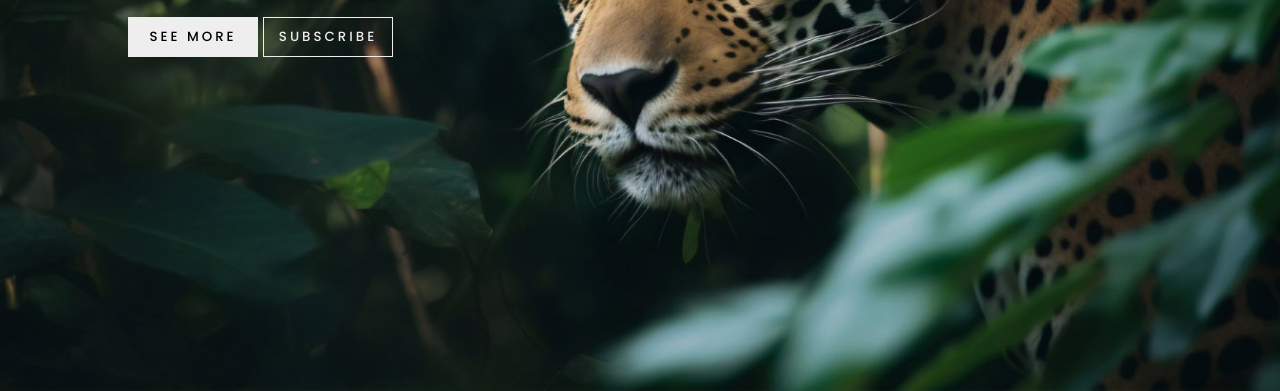
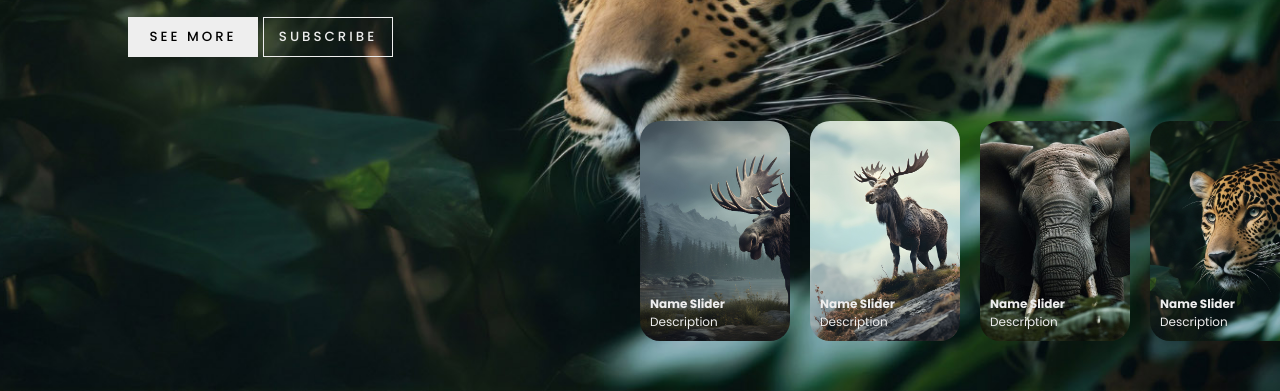
Before and after one commit to Jaymieblaze/Slider-Project, a plain HTML site: page index.html in a window 1280 px wide. Shown: the part 409-800 px from the top of the page. Drawn offline with Linux system fonts and the light colour scheme.

Commit message:
Thumbnails- HTML AND CSS

```diff
--- a/assets/style.css
+++ b/assets/style.css
@@ -101,3 +101,39 @@ header a{
     color: #eee;
     border: 1px solid #eee;
 }
+
+/* thumbnail */
+.thumbnail{
+    position: absolute;
+    bottom: 50px;
+    left: 50%;
+    width: max-content;
+    z-index: 100;
+    display: flex;
+    gap: 20px;
+}
+
+.thumbnail .item{
+    width: 150px;
+    height: 220px;
+    flex-shrink: 0; /* prevent shrinking on small screens*/
+    position: relative;
+}
+
+.thumbnail .item img{
+    width: 100%;
+    height: 100%;
+    object-fit: cover;
+    border-radius: 20px;
+}
+
+.thumbnail .item .content{
+    position: absolute;
+    bottom: 10px;
+    left: 10px;
+    right: 10px;
+}
+
+.thumbnail .item .content .title{
+    font-weight: bold;
+}
--- a/index.html
+++ b/index.html
@@ -79,6 +79,59 @@
             </div>
 
         </div>
+
+        <!-- thumbnail -->
+        <div class="thumbnail">
+
+            <div class="item">
+                <img src="assets/images/img1.jpg" alt="image1">
+                <div class="content">
+                    <div class="title">
+                        Name Slider
+                    </div>
+                    <div class="des">
+                        Description
+                    </div>
+                </div>
+            </div>
+
+            <div class="item">
+                <img src="assets/images/img2.jpg" alt="image1">
+                <div class="content">
+                    <div class="title">
+                        Name Slider
+                    </div>
+                    <div class="des">
+                        Description
+                    </div>
+                </div>
+            </div>
+
+            <div class="item">
+                <img src="assets/images/img3.jpg" alt="image1">
+                <div class="content">
+                    <div class="title">
+                        Name Slider
+                    </div>
+                    <div class="des">
+                        Description
+                    </div>
+                </div>
+            </div>
+
+            <div class="item">
+                <img src="assets/images/img4.jpg" alt="image1">
+                <div class="content">
+                    <div class="title">
+                        Name Slider
+                    </div>
+                    <div class="des">
+                        Description
+                    </div>
+                </div>
+            </div>
+
+        </div>
     </div>
 
 </body>
```
